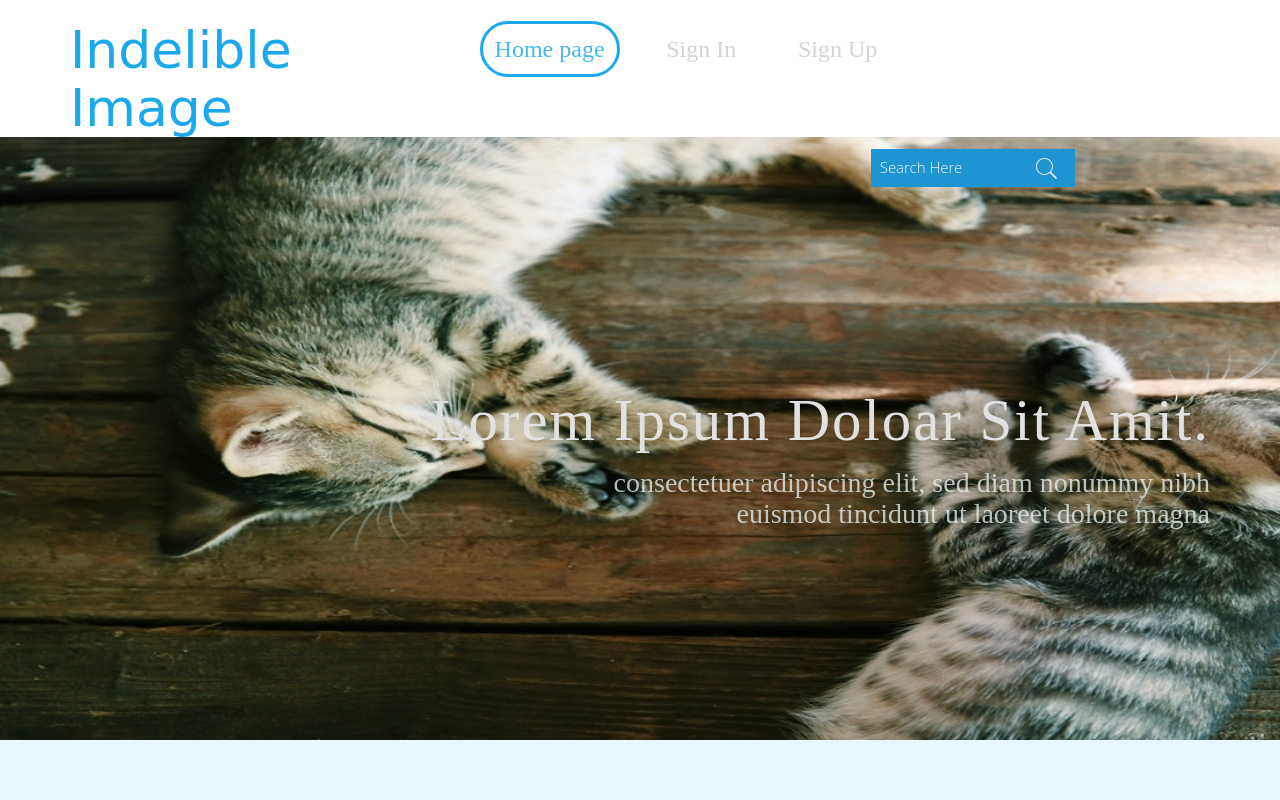
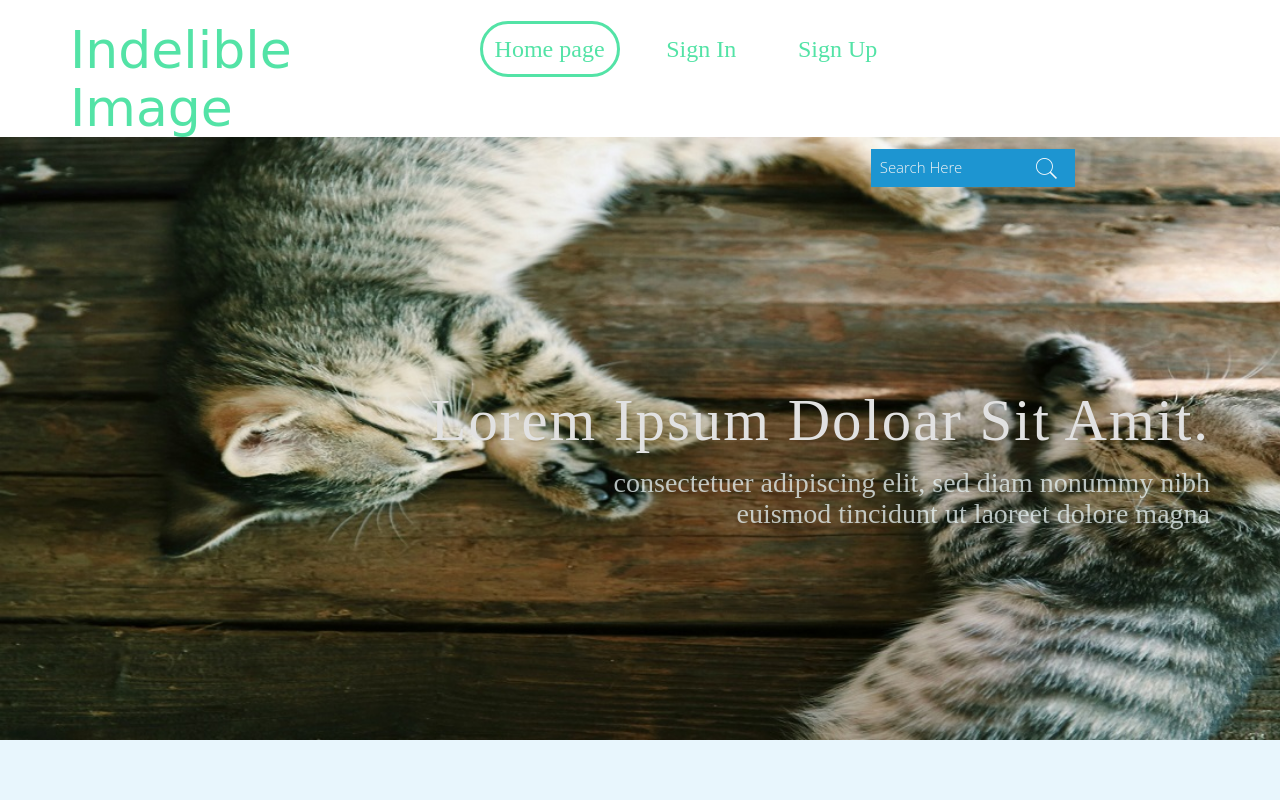
Before and after one commit to yingnanwang/workspace_han, a plain HTML site: page yingnanwang/web/index.html in a window 1280 px wide. Shown: the top 800 px of the page. Drawn offline with nearby package versions, Linux system fonts and the light colour scheme; a web font is replaced by a local one.

Commit message:
change the css color to green

```diff
--- a/yingnanwang/web/css/style.css
+++ b/yingnanwang/web/css/style.css
@@ -22,7 +22,7 @@ body{
 }
 .header-logo a h1{
 	font-family: 'Oleo Script', cursive;
-	color:#1ba8ed;
+	color:#53e3a6;
 	margin: 0;
 	font-size: 52px;
 }
@@ -44,14 +44,14 @@ body{
 	font-size: 24px;
 	font-weight: 100;
 	padding: .5em;
-	color:#d4d4d4;
+	color:#53e3a6;
 	font-family: opan-sans serif;
 	border: 3px solid white;
 	border-radius: 28px;
 }
 .top-nav ul  a:hover,.top-nav ul  a.active{
-	color:#46b8f0;
-	border-color: #1ba8ed;
+	color:#53e3a6;
+	border-color: #53e3a6;
 	transition:.5s all;
 }
 .banner{
```
